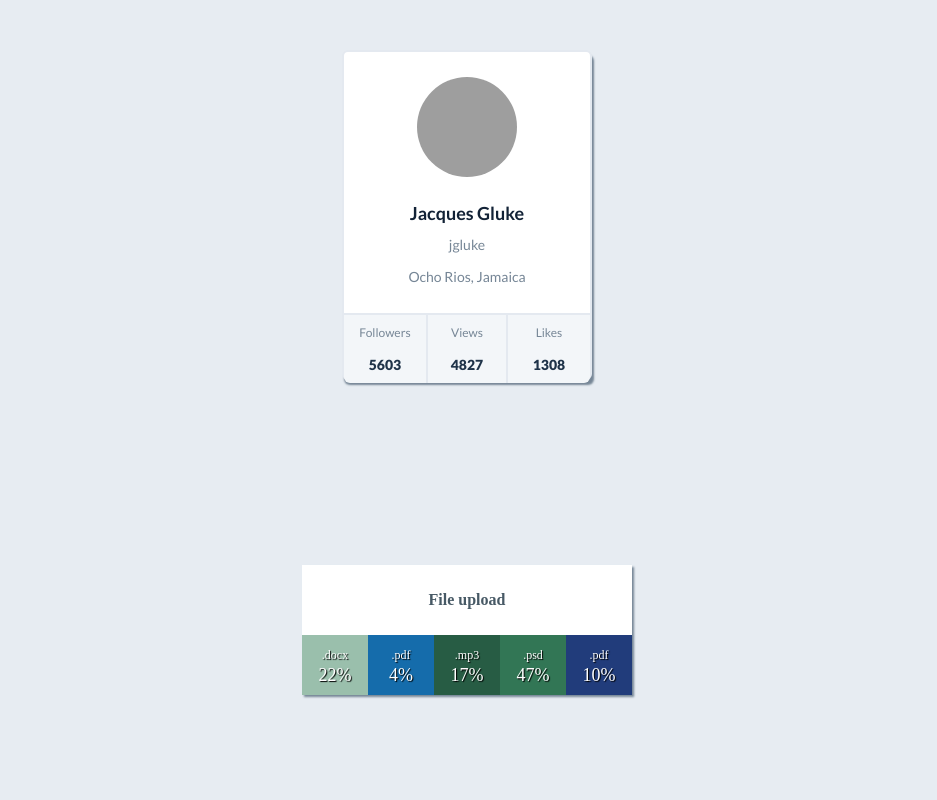
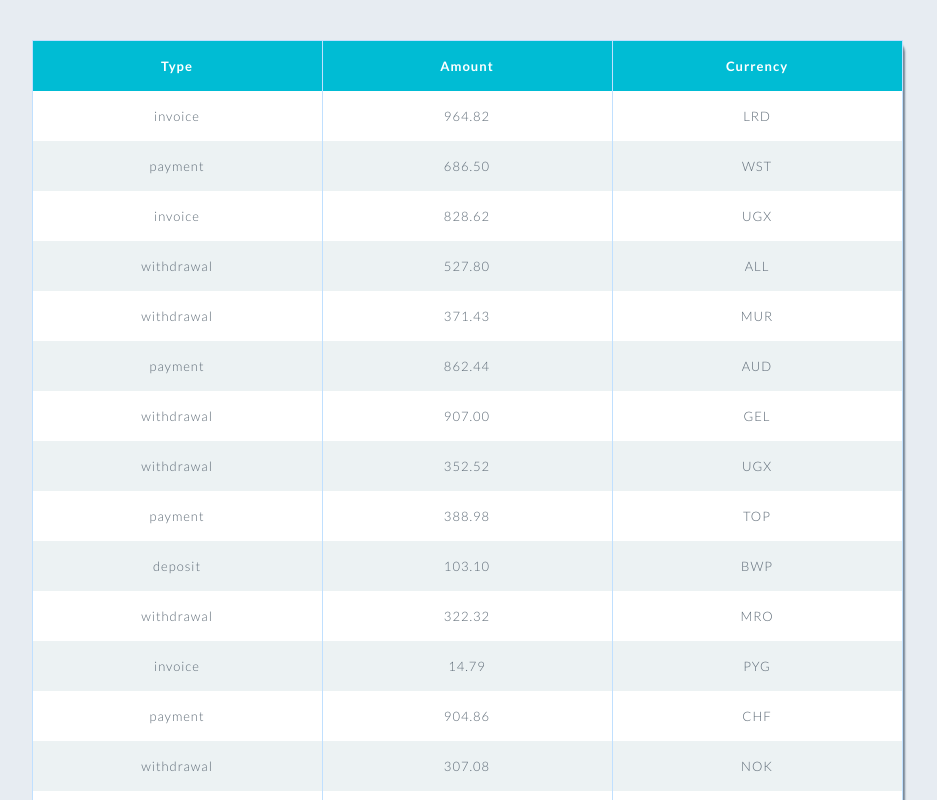
Before and after one commit to YEvhen-SHmatko/goit-react-hw-01-components, a React (Create React App) app: page / in a window 1280 px wide. Shown: the top 800 px of the page, without its empty margins (173-1110 px from the left). Built offline with nearby package versions, Linux system fonts and the light colour scheme; grey boxes are pictures that could not be loaded; the HTML template or start-up script is replaced by a standard one.

Commit message:
add all module

```diff
--- a/src/App.js
+++ b/src/App.js
@@ -5,6 +5,8 @@ import Statistics from './components/Statistics/Statistics';
 import dataStatistics from './components/Statistics/statistical-data.json';
 import FriendList from './components/FriendList/FriendList';
 import dataFriendList from './components/FriendList/friends.json';
+import TransactionHistory from './components/TransactionHistory/TransactionHistory';
+import dataTransactionHistory from './components/TransactionHistory/transactions.json';
 
 const appStyles = {
   width: '100%',
@@ -19,6 +21,9 @@ const appStyles = {
 const App = () => (
   <div>
     <div style={{ ...appStyles }}>
+      <TransactionHistory item={dataTransactionHistory} />
+    </div>
+    <div style={{ ...appStyles }}>
       <Profile user={userProfile} />
     </div>
     <div style={{ ...appStyles }}>
--- a/src/components/Profile/Profile.module.css
+++ b/src/components/Profile/Profile.module.css
@@ -3,12 +3,13 @@
   padding: 0;
   box-sizing: border-box;
 }
-.sectionProfile {
-  width: 100%;
-  height: 100vh;
-  background: rgba(231, 236, 242);
-}
 .profile {
+  width: 250px;
+  height: 330px;
+  font-family: 'Proxima Nova';
+  font-size: 14px;
+  line-height: 32px;
+  color: #768696;
   margin: 10px;
   display: flex;
   flex-direction: column;
@@ -18,8 +19,6 @@
   border: 2px solid rgba(228, 233, 240);
   box-shadow: 2px 5px 2px #768696;
   border-radius: 6px;
-  width: 250px;
-  height: 330px;
 }
 .description {
   height: 260px;
@@ -37,23 +36,13 @@
 }
 .name {
   font-size: 18px;
-  line-height: 32px;
   color: #122236;
-  font-family: 'Lato';
   font-weight: 700;
 }
 .tag {
-  font-size: 14px;
-  line-height: 32px;
-  color: #768696;
-  font-family: 'Lato';
   font-weight: 400;
 }
 .location {
-  font-size: 14px;
-  line-height: 32px;
-  color: #768696;
-  font-family: 'Lato';
   font-weight: 400;
 }
 .stats {
@@ -82,15 +71,9 @@
 }
 .label {
   font-size: 12px;
-  line-height: 32px;
-  color: #768696;
-  font-family: 'Lato';
   font-weight: 400;
 }
 .quantity {
-  font-size: 14px;
-  line-height: 32px;
   color: #1f3349;
-  font-family: 'Lato';
   font-weight: 900;
 }
--- /dev/null
+++ b/src/components/TransactionHistory/TransactionHistory.js
@@ -0,0 +1,41 @@
+import React from 'react';
+import PropTypes from 'prop-types';
+import styles from './TransactionHistory.module.css';
+
+const TransactionHistory = ({ item }) => (
+  <table className={styles.transactionHistory}>
+    <thead>
+      <tr>
+        <th>Type</th>
+        <th>Amount</th>
+        <th>Currency</th>
+      </tr>
+    </thead>
+    <tbody>
+      {item.length > 0 &&
+        item.map(element => (
+          <tr key={element.id}>
+            <td>{element.type}</td>
+            <td>{element.amount}</td>
+            <td>{element.currency}</td>
+          </tr>
+        ))}
+    </tbody>
+  </table>
+);
+
+TransactionHistory.defaultProps = {
+  item: [],
+};
+TransactionHistory.propTypes = {
+  item: PropTypes.arrayOf(
+    PropTypes.shape({
+      id: PropTypes.string,
+      type: PropTypes.string,
+      amount: PropTypes.string,
+      currency: PropTypes.string,
+    }),
+  ),
+};
+
+export default TransactionHistory;
--- /dev/null
+++ b/src/components/TransactionHistory/TransactionHistory.module.css
@@ -0,0 +1,41 @@
+.transactionHistory {
+  text-align: center;
+  font-size: 13px;
+  letter-spacing: 1px;
+  line-height: 30px;
+  color: #ffffff;
+  background: #fff;
+  font-family: 'Lato';
+  font-weight: bold;
+  border-collapse: collapse;
+  border: 1px solid #c0e0ff;
+  border-top-right-radius: 10px;
+  box-shadow: 2px 2px 2px #768696;
+}
+.transactionHistory thead {
+  height: 50px;
+  background: #00bcd4;
+}
+.transactionHistory tr {
+  font-weight: 300;
+}
+.transactionHistory tr:nth-child(2n) {
+  background: #ecf2f3;
+}
+.transactionHistory th {
+  height: 50px;
+  width: 290px;
+}
+.transactionHistory th:nth-child(1n) {
+  border-right: 1px solid #c0e0ff;
+  border-left: 1px solid #c0e0ff;
+}
+.transactionHistory td {
+  color: #5c6975;
+  height: 50px;
+  width: 290px;
+}
+.transactionHistory td:nth-child(1n) {
+  border-right: 1px solid #c0e0ff;
+  border-left: 1px solid #c0e0ff;
+}
--- a/src/components/statistics/Statistics.module.css
+++ b/src/components/statistics/Statistics.module.css
@@ -11,7 +11,7 @@
   letter-spacing: 0px;
   background: #fff;
   color: #475965;
-  font-family: 'Proxima Nova';
+  font-family: 'Lato';
   font-weight: bold;
 }
 .statList {
@@ -33,7 +33,7 @@
   letter-spacing: 0px;
   line-height: 20px;
   color: #ffffff;
-  font-family: 'Proxima Nova';
+  font-family: 'Lato';
   font-weight: 300;
 }
 .percentage {
@@ -41,5 +41,5 @@
   letter-spacing: 0px;
   line-height: 20px;
   color: #ffffff;
-  font-family: 'Proxima Nova';
+  font-family: 'Lato';
 }
```
Also changed, not shown: src/components/TransactionHistory/transactions.json (renamed from src/components/transaction-history/transactions.json).
